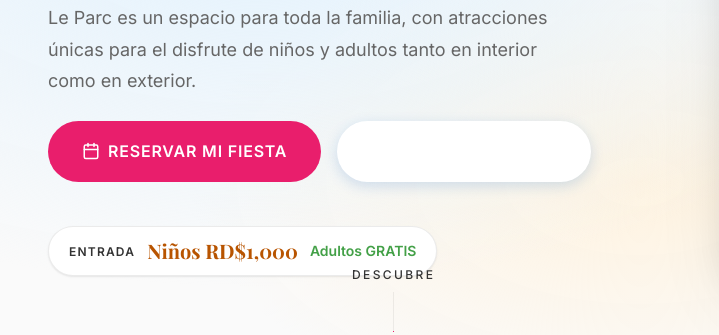
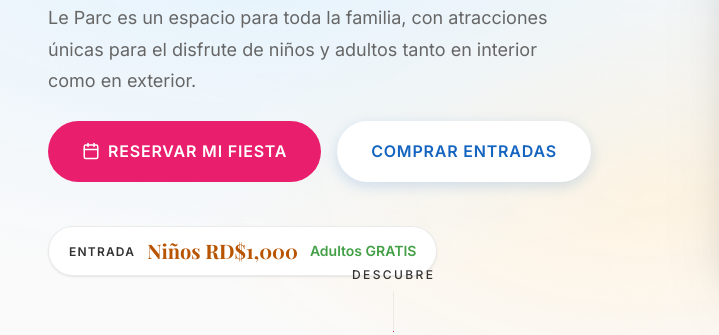
Before and after one commit to jesusx26x/Pagina-web---Le-parc, a website built with Vite: page index.html in a window 1280 px wide. Shown: the part 515-850 px from the top of the page, 0-719 px from the left. Built offline with nearby package versions, Linux system fonts and the light colour scheme; a web font is replaced by a local one.

Commit message:
fix(hero): make ticket button text visible with brand blue

```diff
--- a/src/components/HeroSection.css
+++ b/src/components/HeroSection.css
@@ -153,7 +153,8 @@
 .hero__actions .btn--secondary {
     box-shadow: 0 4px 14px rgba(21, 101, 192, 0.18);
     background: #FFFFFF;
-    /* Ensure it pops on regular background */
+    color: var(--lp-blue);
+    /* Fix: Visibilidad del texto sobre fondo blanco */
 }
 
 .hero__actions .btn--secondary:hover {
```
